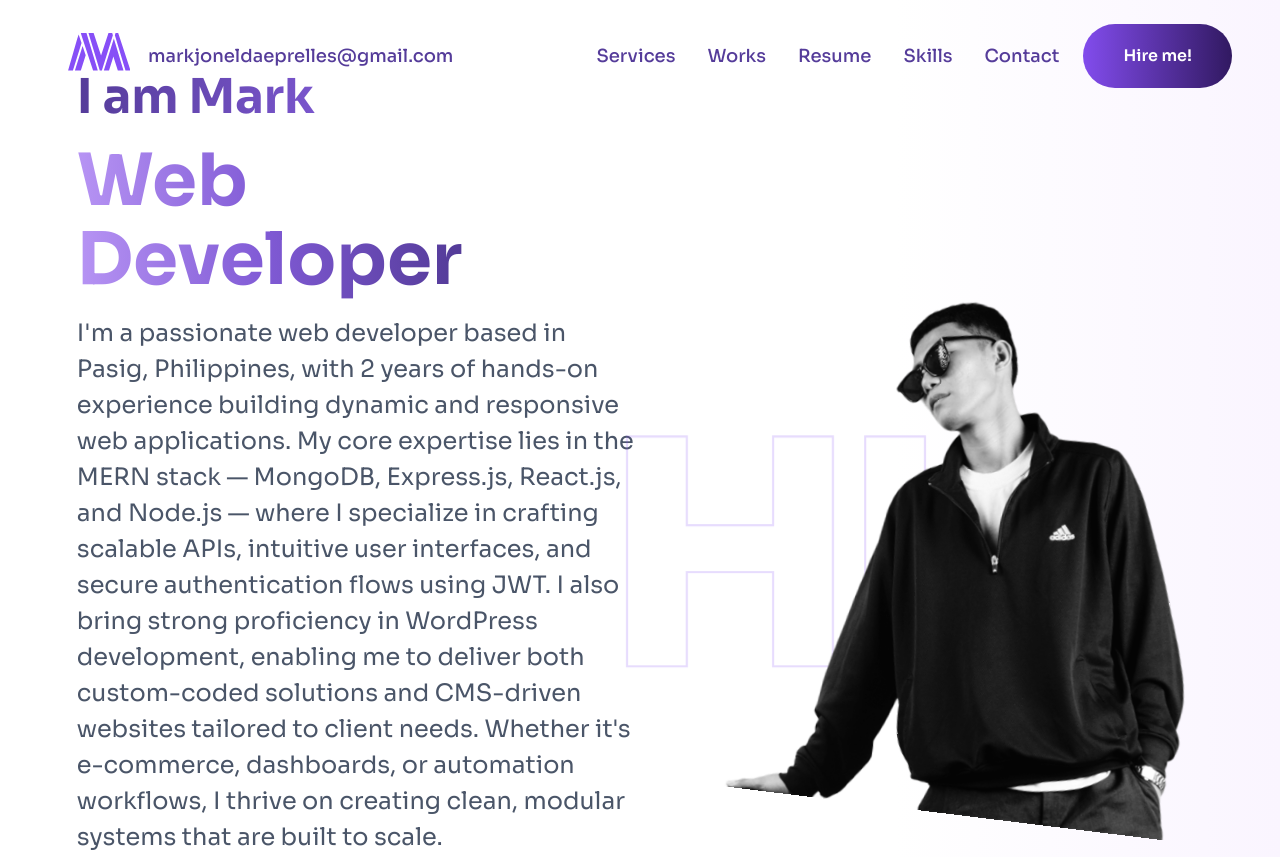
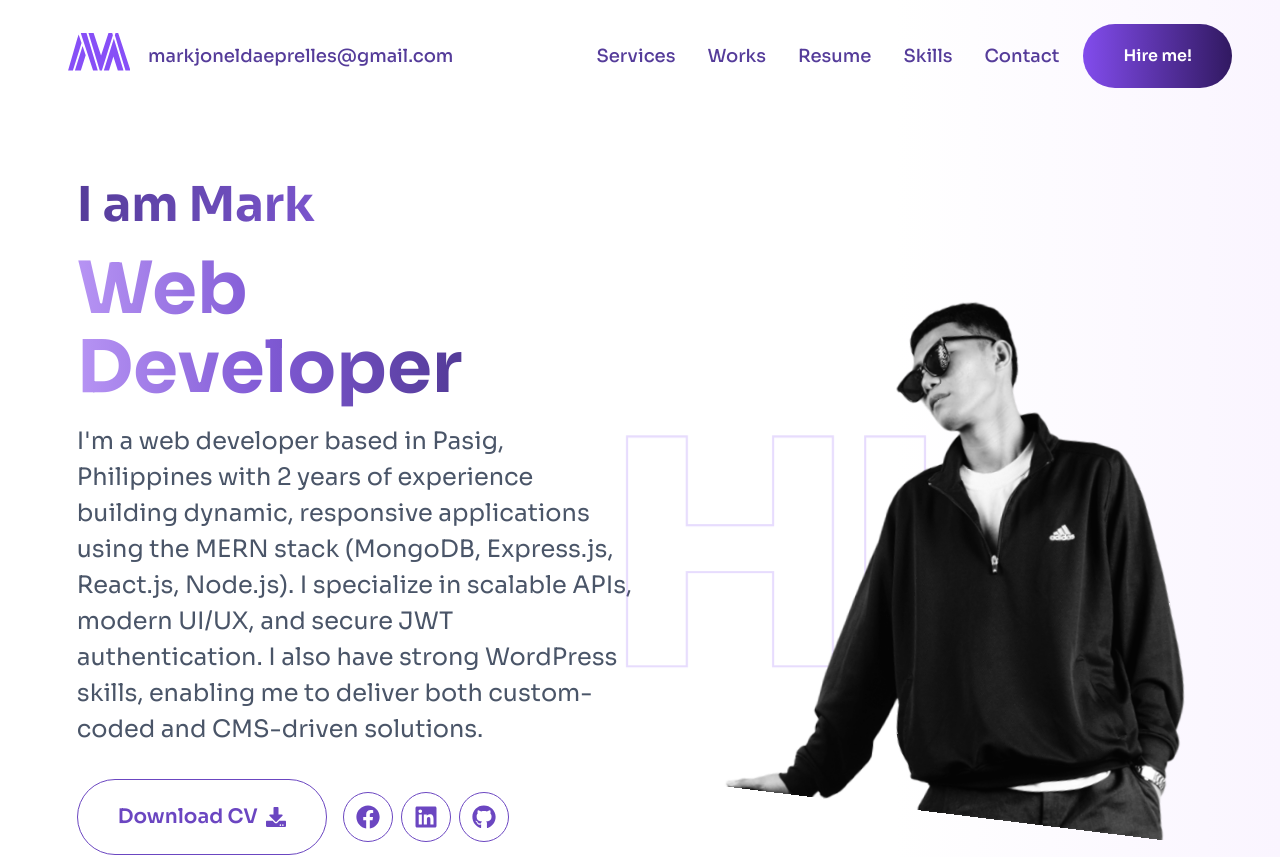
Before and after one commit to Markjonel02/Portfolio, a React (Vite) app: page / in a window 1280 px wide. Shown: the top 857 px of the page. Built offline with nearby package versions, Linux system fonts and the light colour scheme.

Commit message:
working on the update

```diff
--- a/src/components/Header.jsx
+++ b/src/components/Header.jsx
@@ -106,16 +106,12 @@ const Header = () => {
             mt={4}
             zIndex={2}
           >
-            I'm a passionate web developer based in Pasig, Philippines, with 2
-            years of hands-on experience building dynamic and responsive web
-            applications. My core expertise lies in the MERN stack — MongoDB,
-            Express.js, React.js, and Node.js — where I specialize in crafting
-            scalable APIs, intuitive user interfaces, and secure authentication
-            flows using JWT. I also bring strong proficiency in WordPress
-            development, enabling me to deliver both custom-coded solutions and
-            CMS-driven websites tailored to client needs. Whether it's
-            e-commerce, dashboards, or automation workflows, I thrive on
-            creating clean, modular systems that are built to scale.
+            I'm a web developer based in Pasig, Philippines with 2 years of
+            experience building dynamic, responsive applications using the MERN
+            stack (MongoDB, Express.js, React.js, Node.js). I specialize in
+            scalable APIs, modern UI/UX, and secure JWT authentication. I also
+            have strong WordPress skills, enabling me to deliver both
+            custom-coded and CMS-driven solutions.
           </Text>
 
           {/* Buttons Section */}
```
